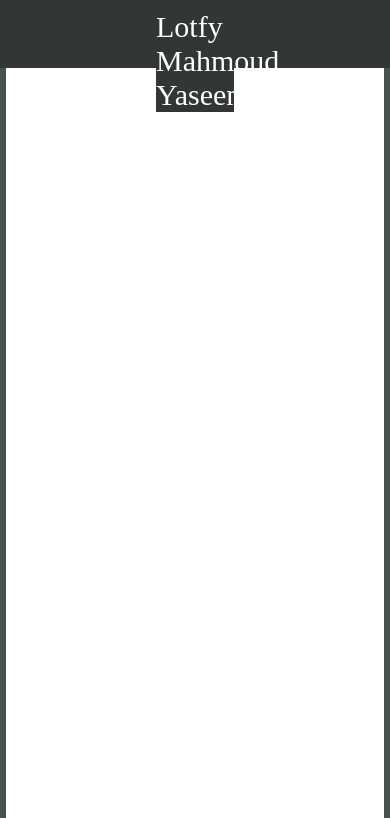
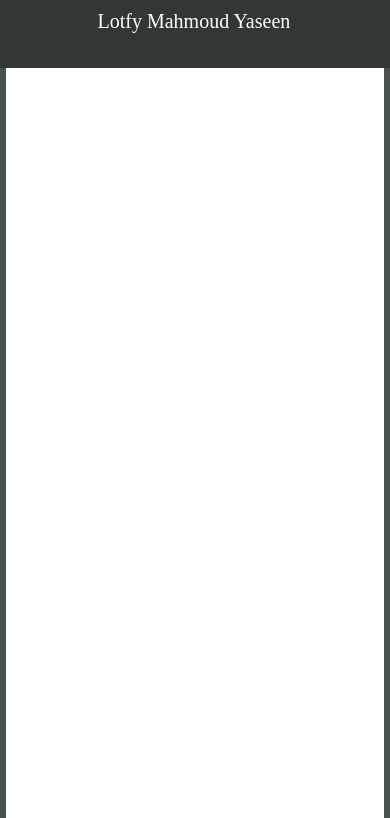
Before and after one commit to Lotfy-Mahmoud-Yaseen/Future-Graduation-Projects, a PHP site: the page made by FGP Book.html in a window 390 px wide. Shown: the top 818 px of the page. Run offline with PHP 8.4, Linux system fonts and the light colour scheme.

Commit message:
Update book.css

```diff
--- a/CSS/book.css
+++ b/CSS/book.css
@@ -20,7 +20,6 @@
     width: 100%;
     height: 8%;
     color: white;
-    font-size: 30px;
     background-color: rgb(51, 54, 54);
 }
 
@@ -28,8 +27,19 @@
     background-color: rgb(51, 54, 54);
     display: inline-block;
     position: absolute;
-    width: 20%;
-    left: 40%;
-    right: 40%;
+    width: 30%;
+    left: 35%;
+    right: 35%;
     top: 10px;
+    font-size: 30px;
 }
+
+@media screen and (max-width:750px) {
+    .header .center {
+        font-size: 20px;
+        position: absolute;
+        width: 50%;
+        left: 25%;
+        right: 25%;
+    }
+}
```
